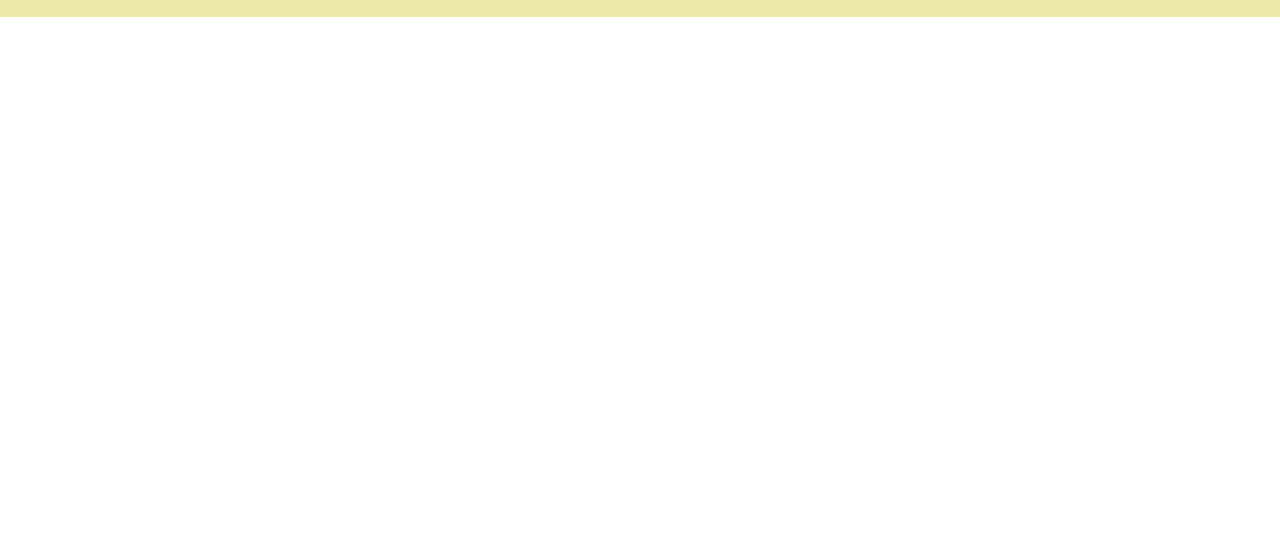
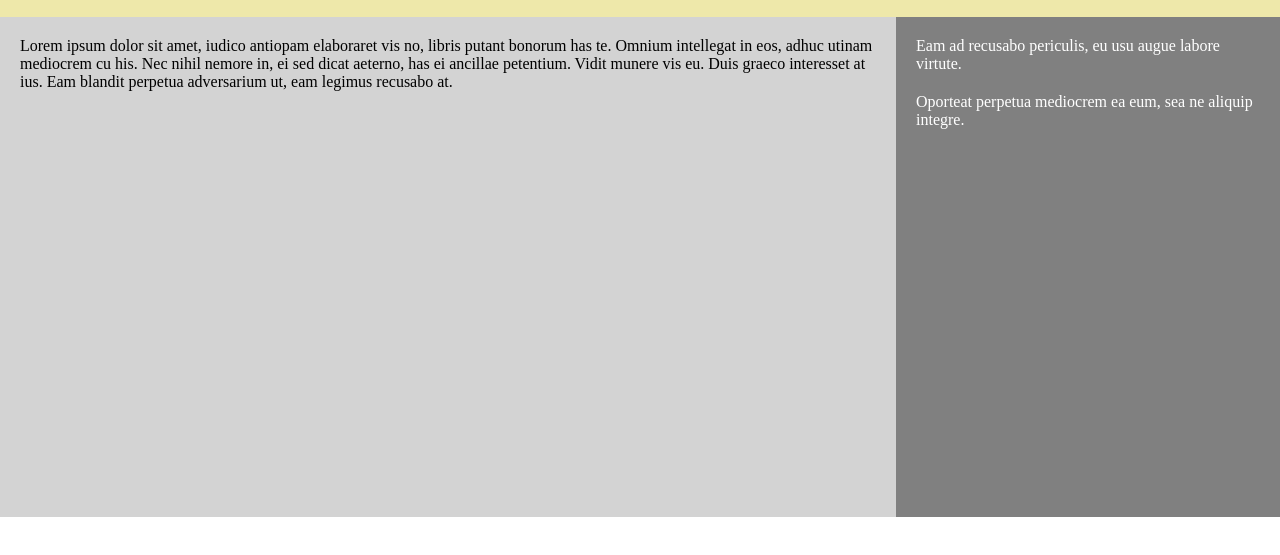
Before and after one commit to svsaunde-su/Lab1, a plain HTML site: page index.html in a window 1280 px wide. Shown: the part 83-638 px from the top of the page. Drawn offline with Linux system fonts and the light colour scheme.

Commit message:
Updated CSS with text

```diff
--- a/index.html
+++ b/index.html
@@ -23,5 +23,25 @@
         </ul>
 
     </div>
+
+    <div class="main">
+        <div class="content">
+            <p>
+                    Lorem ipsum dolor sit amet, iudico antiopam elaboraret vis no, libris putant bonorum has te. Omnium intellegat in eos, adhuc utinam mediocrem cu his. Nec nihil nemore in, ei sed dicat aeterno, has ei ancillae petentium. Vidit munere vis eu. Duis graeco interesset at ius. Eam blandit perpetua adversarium ut, eam legimus recusabo at.
+            </p>
+        </div>
+
+        <div class="sidebar">
+            <p>
+                Eam ad recusabo periculis, eu usu augue labore virtute.
+            </p>
+            <p>
+                Oporteat perpetua mediocrem ea eum, sea ne aliquip integre.
+            </p>
+        </div>
+
+
+    </div>
+
 </body>
 </html>
--- a/styles.css
+++ b/styles.css
@@ -22,12 +22,31 @@ ul {
     float: right;
 }
 
-
 ul a {
     color: rebeccapurple;
     text-decoration: none;
 }
 
-ul li{
+ul li {
+    margin: 0px;
     float: left;
 }
+
+.content {
+    width: 70%;
+    background-color: lightgray;
+    height: 500px;
+    float: left;
+}
+
+.sidebar {
+    width: 30%;
+    background-color: grey;
+    color: #fff;
+    height: 500px;
+    float: right;
+}
+
+p {
+    margin: 20px;
+}
```
